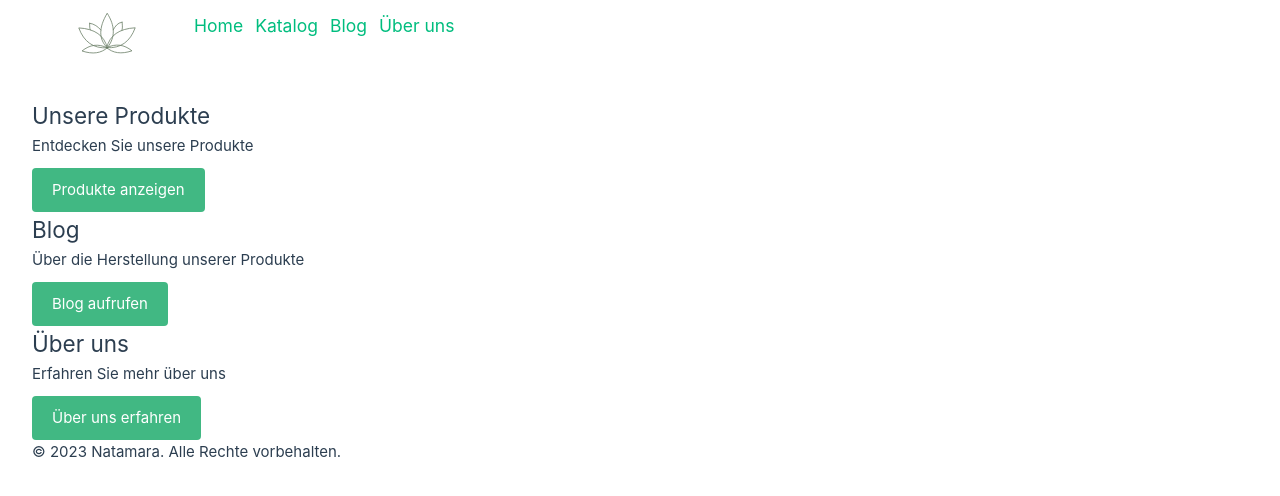
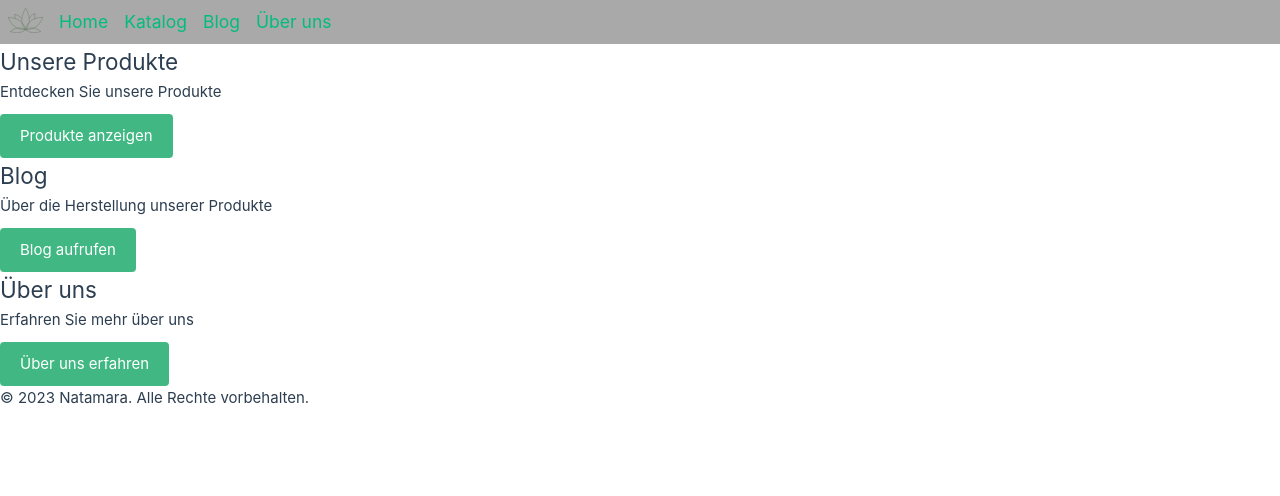
Before and after one commit to Rioluuu/natamaraWebsite, a Vue app: page / in a window 1280 px wide. Shown: the top 496 px of the page. Built offline with nearby package versions, Linux system fonts and the light colour scheme.

Commit message:
Commit von der letzten Stunde :yum:

```diff
--- a/src/assets/main.css
+++ b/src/assets/main.css
@@ -2,9 +2,7 @@
 
 #app {
   max-width: 1280px;
-  margin: 0 auto;
-  padding-left: 2rem;
-
+  margin: 0;
   font-weight: normal;
 }
 
--- a/src/components/NavBar.vue
+++ b/src/components/NavBar.vue
@@ -1,15 +1,18 @@
 <template>
-  <ul>
-    <li><img src="../assets/logo_small.svg" width=150></li>
+  <div>
+    <ul>
+    <li><img src="../assets/logo_small.svg" height="25px"></li>
     <li><a href="#/"><h3>Home</h3></a></li>
     <li><a href="#/catalogue"><h3>Katalog</h3></a></li>
     <li><a href="#/blog"><h3>Blog</h3></a></li>
     <li><a href="#/about"><h3>Über uns</h3></a></li>
   </ul>
+  </div>
 </template>
 
 <style>
 ul {
+  background-color: darkgray;
   list-style-type: none;
   margin: 0;
   padding: 0;
@@ -19,8 +22,7 @@ ul {
 li {
   float: left;
   display: flex;
-  padding: 12px;
-  padding-left: 0px;
+  padding: 8px;
   text-decoration: none;
 }
 </style>
```
Also changed, not shown: src/assets/logo_small.svg.
